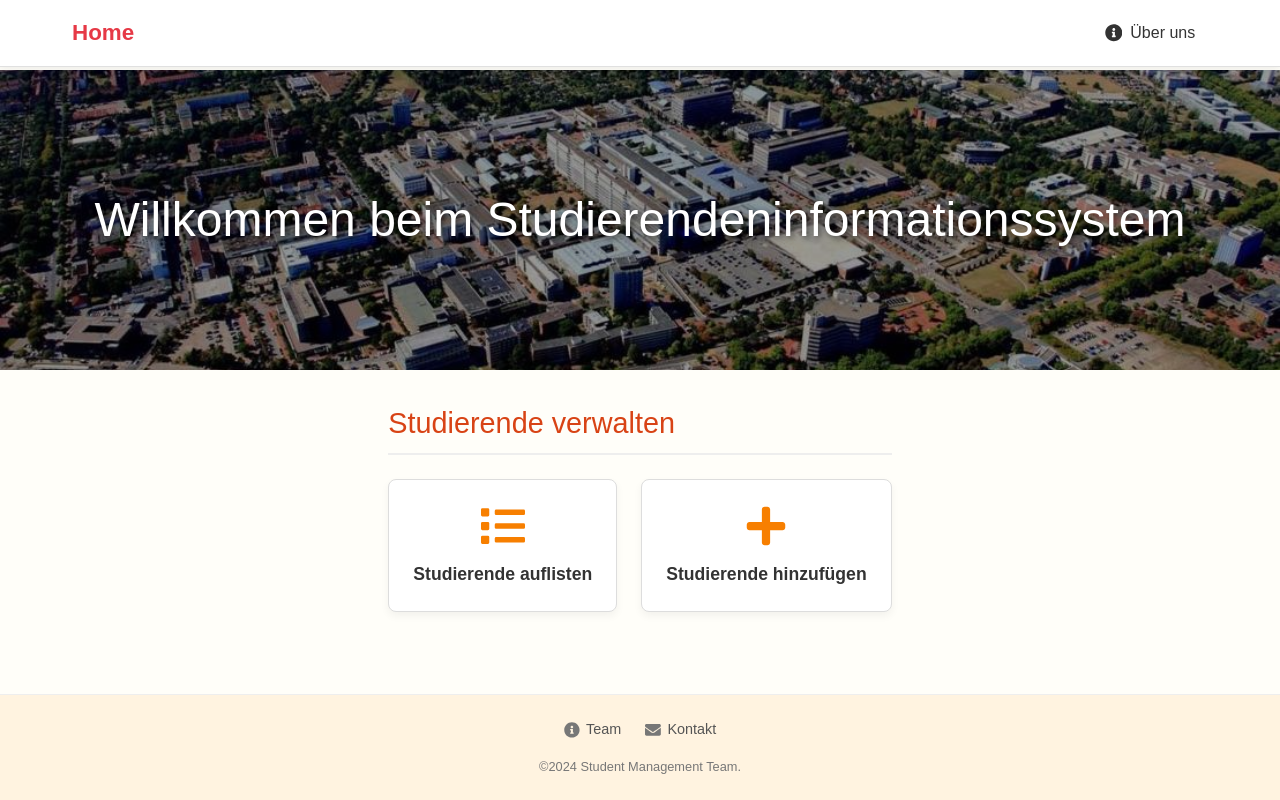
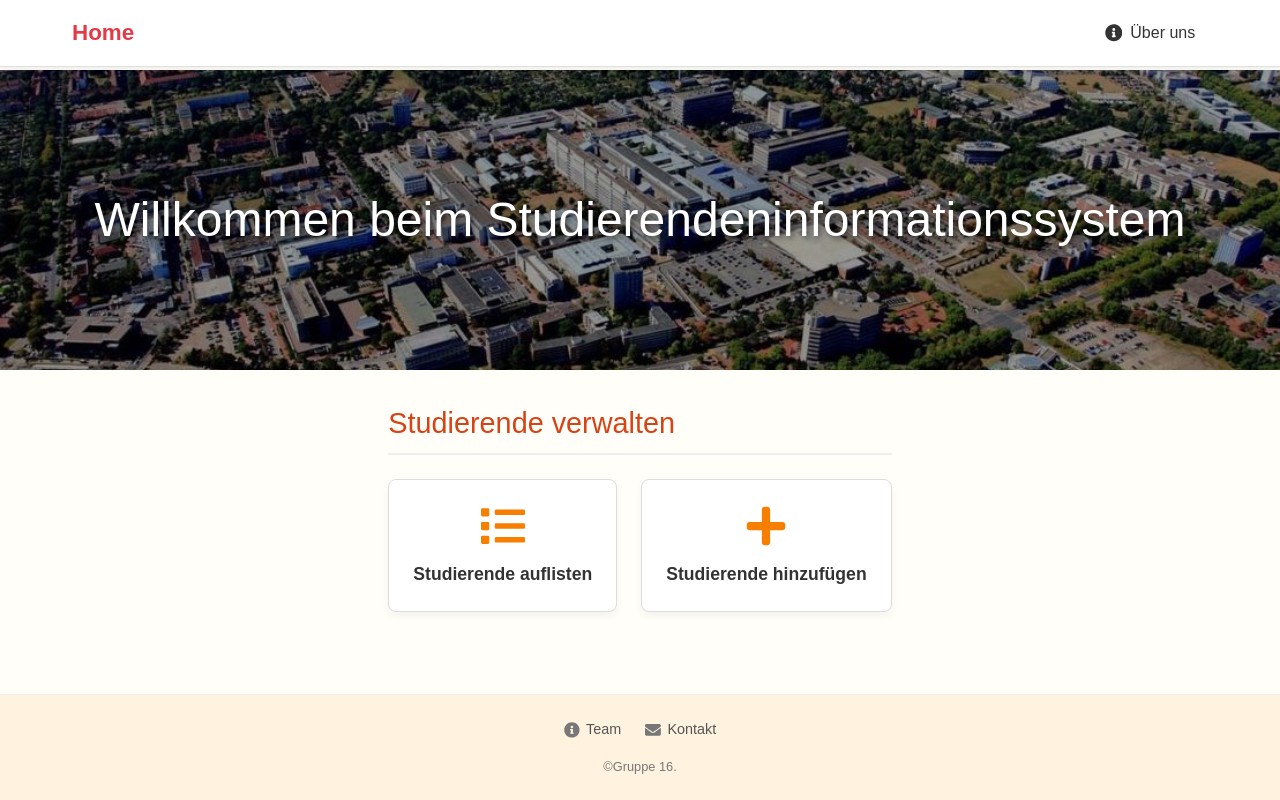
Before and after one commit to quylecse/student-web-app, a Next.js app: page / in a window 1280 px wide. Built offline with nearby package versions, Linux system fonts and the light colour scheme.

Commit message:
Update page.tsx

```diff
--- a/app/page.tsx
+++ b/app/page.tsx
@@ -79,10 +79,9 @@ const HomePage: React.FC = () => {
           <Link href="/contact">
             <FaEnvelope className={styles.footerIcon} /> Kontakt
           </Link>
-
         </div>
         <p className={styles.copyright}>
-          &copy;2024 Student Management Team.
+          &copy;Gruppe 16.
         </p>
       </footer>
     </div>
```
